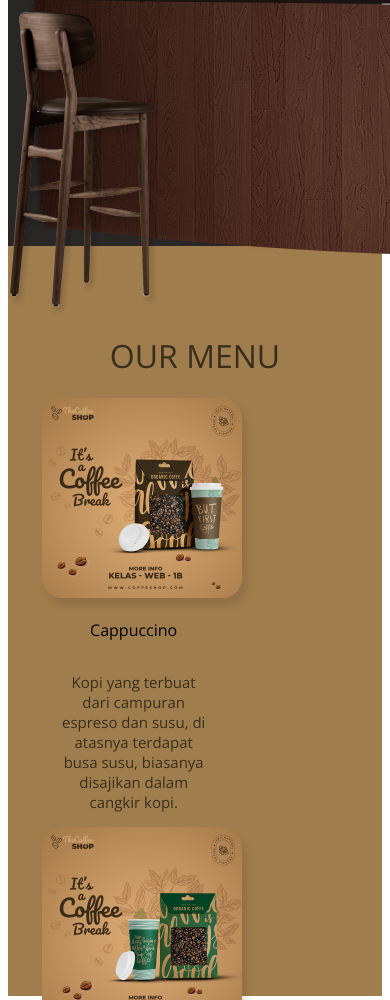
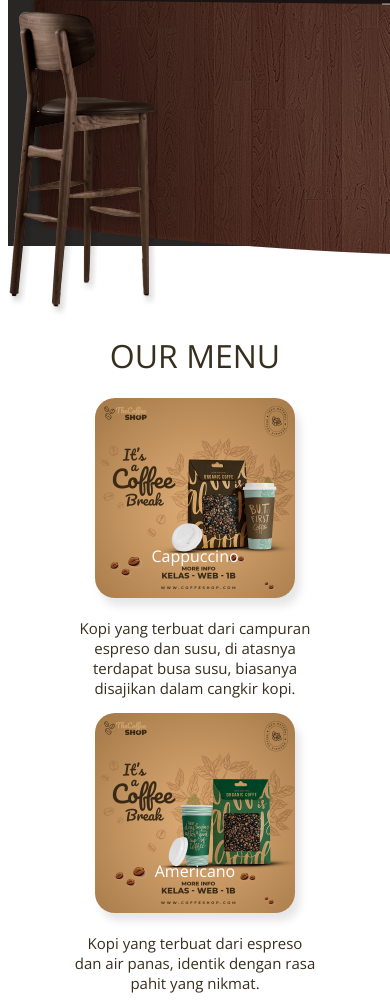
Before and after one commit to jayusjati/DTS-WEB-1B-B23, a plain HTML site: page index.html in a window 390 px wide. Shown: the part 440-1440 px from the top of the page. Drawn offline with nearby package versions, Linux system fonts and the light colour scheme; a web font is replaced by a local one.

Commit message:
Add files via upload

```diff
--- a/css/style_jayus.css
+++ b/css/style_jayus.css
@@ -8,7 +8,7 @@
   padding-bottom: 30%;
   padding-left: 5%;
   padding-right: 5%;
-  background-color: #a07d4d; /*edit by Jayus*/
+
   text-align: center;
 }
 .con-jayus {
@@ -21,16 +21,17 @@
   width: 25%;
 }
 
-.lesson-icon {
+.icon-jayus {
   position: relative;
 }
 .heading h1 {
   font-weight: normal;
-  color: #382e1e; /*edit by Jayus*/
+  color: #382e1e;
+  text-align: center;
 }
-.lesson-icon p {
+.icon-jayus p {
   position: absolute;
-  top: 64%; /*edit by Jayus*/
+  top: 64%;
   width: 100%;
   color: white;
 }
@@ -39,33 +40,28 @@
   display: inline-block;
   margin-top: 15px;
   font-size: 15px;
-  color: #382e1e; /*edit by Jayus*/
+  color: #382e1e;
 }
-@media screen and (max-width: 986px) {
-	.main-jayus {
-	  padding-bottom: 130%;
+@media screen and (max-width: 976px) {
 
-	}
 	.product-jayus {
 	  float: left;
-	  width: 60%;
+	  width: 100%;
 	}
+
 }
 @media screen and (max-width: 768px) {
-	.main-jayus {
-	  padding-bottom: 160%;
-	}
+
 	.product-jayus {
 	  float: left;
-	  width: 60%;
+	  width: 100%;
+
 	}
 }
 @media screen and (max-width: 375px) {
-	.main-jayus {
-	  padding-bottom: 800%;
-	}
+
 	.product-jayus {
 	  float: left;
-	  width: 60%;
+	  width: 100%;
 	}
 }
```
